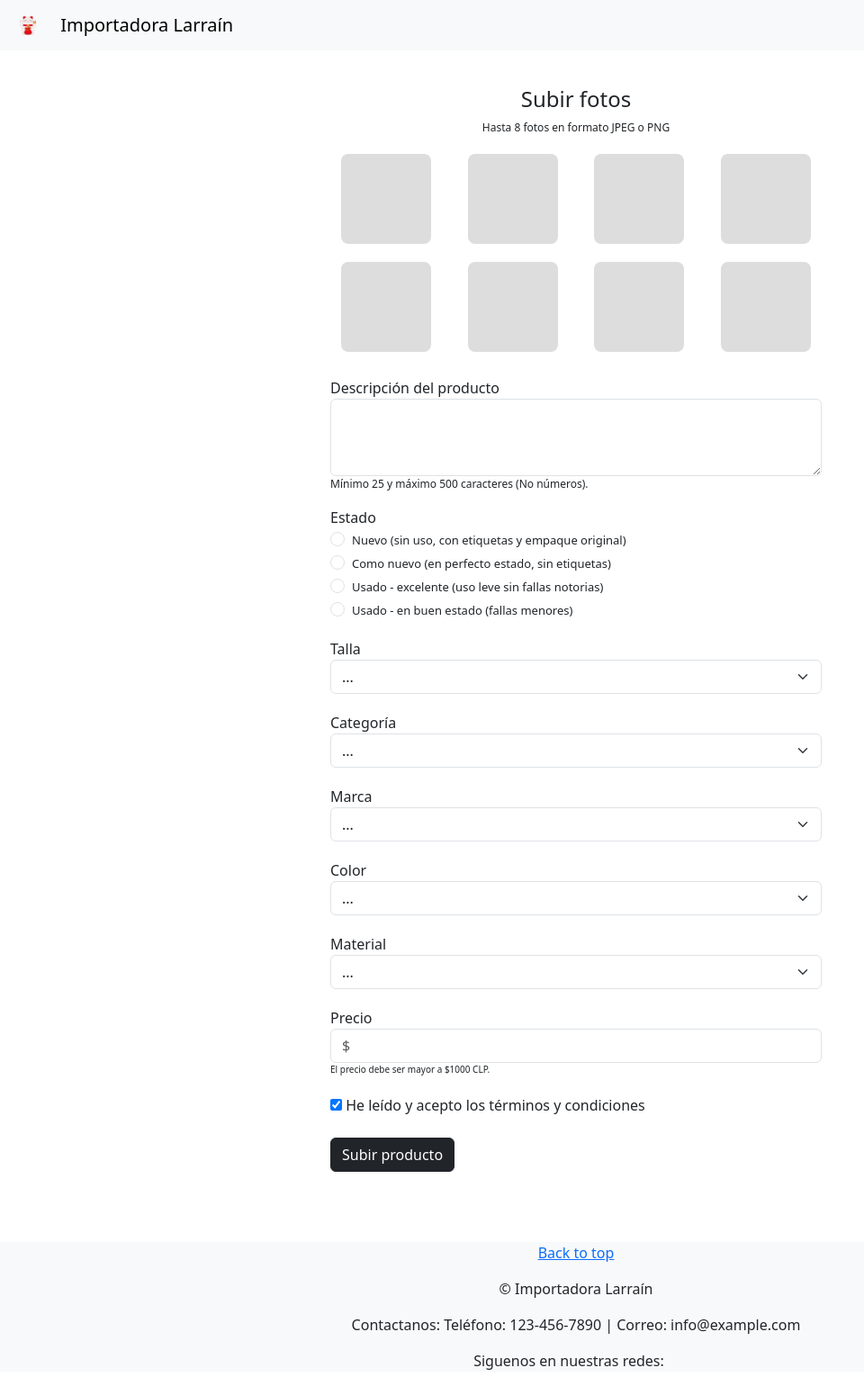
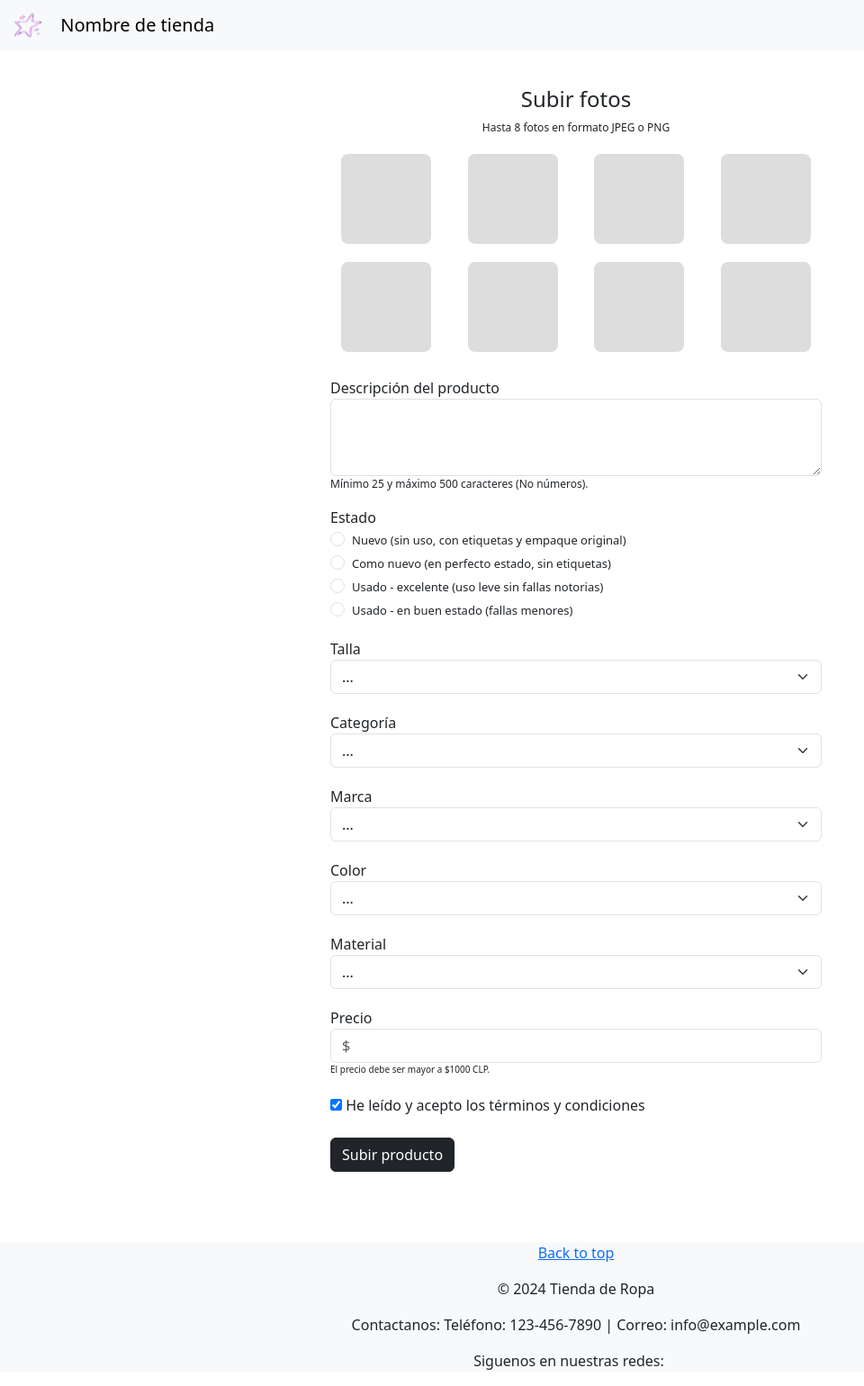
Before and after one commit to cpazro/django-marketplace, a Django app: page /carrito/formulario-producto/ in a window 1280 px wide. Shown: the whole page at 90% size, without its empty margins (0-960 px from the left). Run offline with Django 5.2, Linux system fonts and the light colour scheme.

Commit message:
Add files via upload

```diff
--- a/myapp/templates/formulario_producto.html
+++ b/myapp/templates/formulario_producto.html
@@ -8,7 +8,7 @@
   <link href="https://cdn.jsdelivr.net/npm/bootstrap@5.3.3/dist/css/bootstrap.min.css" rel="stylesheet">
   <script src="https://cdn.jsdelivr.net/npm/bootstrap@5.3.3/dist/js/bootstrap.bundle.min.js"></script>
   <link rel="stylesheet" href="{% static 'css/login.css' %}">
-  <link rel="icon" type="image/png" href="{% static 'logo.png' %}">
+  <link rel="icon" type="image/png" href="{% static 'estrella.png' %}">
   <style>
     /* No me gusta la distancia que hay entre las fotos cuando hay 2 inline,
     lo quería arreglar acá pero aún quiero que sea menos */
@@ -68,8 +68,8 @@
 <!--Nav bar es un placeholder, después ponemos la misma en todas las páginas-->
 <nav class="navbar navbar-light bg-light">
   <a class="navbar-brand" href="{% url 'inicio' %}">
-    <img src="{% static 'logo.png' %}" width="30" height="30" class="d-inline-block align-top mx-3" alt="Logo tienda">
-    Importadora Larraín
+    <img src="{% static 'estrella.png' %}" width="30" height="30" class="d-inline-block align-top mx-3" alt="Logo tienda">
+    Nombre de tienda
   </a>
 </nav>
 
@@ -222,7 +222,7 @@
 </div>
 <footer class="bg-body-tertiary text-center text-lg-start">
   <p style="text-align: center;"><a href="#">Back to top</a></p>
-  <p style="text-align: center;">&copy; Importadora Larraín</p>
+  <p style="text-align: center;">&copy; 2024 Tienda de Ropa</p>
   <p style="text-align: center;">Contactanos: Teléfono: 123-456-7890 | Correo: info@example.com</p>
   <p style="text-align: center;">Siguenos en nuestras redes:
   <a class="text-light" href="https://www.instagram.com/" target="_blank"><i class="fab fa-instagram fa-sm fa-fw me-2"></i></a>
--- a/myapp/templates/todos.html
+++ b/myapp/templates/todos.html
@@ -1,4 +1,6 @@
-{% extends "base.html" %} {% block content %}
+
+{% load static %}
+{% block content %}
 <h1>Todo list</h1>
 <ul>
     {% for todo in todos %}
@@ -11,4 +13,6 @@
     </li>
     {% endfor %}
 </ul>
+{{user.first_name}} {{user.last_name}}
+<a class="dropdown-item" href="{% url 'inicio'%}">Cerrar Sesion</a>
 {% endblock %}
```
Also changed, not shown: myapp/templates/inicio.html (+4 -4 lines).
